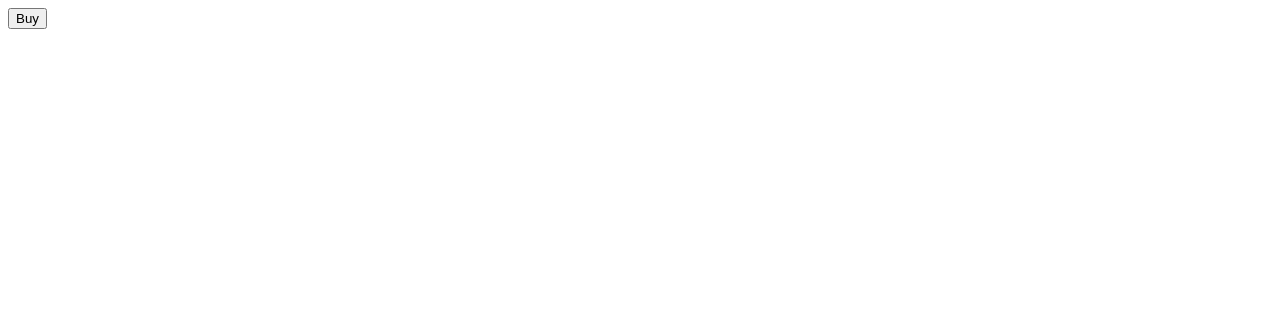
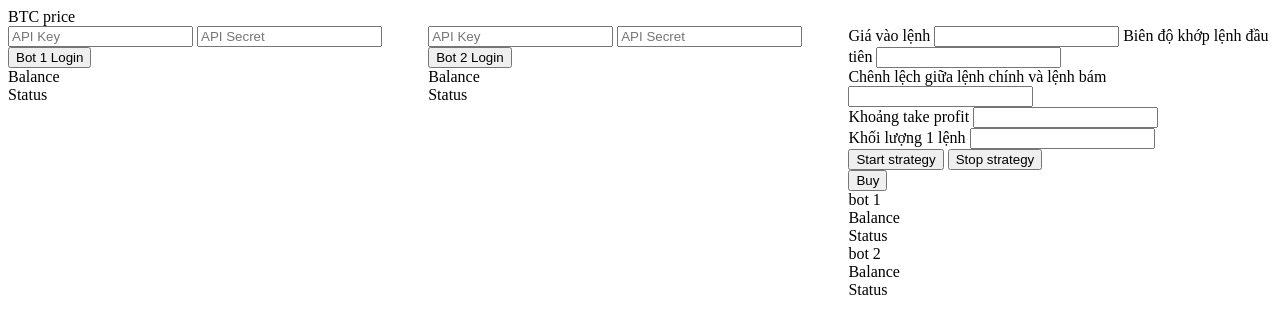
Before and after one commit to muoio/electronjs-binance-bot, an Electron app: page renderer.html in a window 1280 px wide. Drawn offline with Linux system fonts and the light colour scheme; no server answers.

Commit message:
Add files via upload

```diff
--- a/package.json
+++ b/package.json
@@ -10,7 +10,9 @@
     "start": "electron ."
   },
   "dependencies": {
-    "crypto-js": "*"
+    "crypto-js": "*",
+    "ws": "*",
+    "axios": "*"
   },
   "devDependencies": {
     "electron": "16.0.1"
--- a/renderer.html
+++ b/renderer.html
@@ -2,20 +2,116 @@
 
 <head>
   <meta charset="UTF-8">
-  <title>Ma bang</title>
+  <title>Bot binance</title>
   <link rel="stylesheet" type="text/css" href="styles.css"/>
 </head>
 
 <body>
     <div>
+      <label>BTC price<label>
+      <label id="btcPrice">
+    </div>
+    <div class="allBot">
+      <div class="botInfo">
+        <input type="text" placeholder="API Key">
+        <input type="text" placeholder="API Secret">
+        <button id="bot1Login">Bot 1 Login</button>
+        <div>
+          <label>Balance</label>
+          <label id='balance1' class='balance'> </label>
+        </div>
+      <div>
+        <label>Status</label>
+        <label id='status1' class="status"> </label>
+      </div>
+      </div>
+      <div class="botInfo">
+        <input type="text" placeholder="API Key">
+        <input type="text" placeholder="API Secret">
+        <button id="bot2Login">Bot 2 Login</button>
+        <div>
+          <label>Balance</label>
+          <label id='balance2' class='balance'> </label>
+        </div>
+        <div>
+          <label>Status</label>
+          <label id='status2' class="status"> </label>
+        </div>
+      </div>
+    <div>
+
+    <div id="botInput">
+        <div class='botInput_element'>
+            <label> Giá vào lệnh</label>
+            <input type="number" id="center_price">
+            <label> Biên độ khớp lệnh đầu tiên</label>
+            <input type="number" id="gap_first_trade">
+        </div>
+        <div class='botInput_element'>
+            <label> Chênh lệch giữa lệnh chính và lệnh bám</label>
+            <input type="number" id="trades_gap">
+        </div>
+        <div class='botInput_element'>
+            <label> Khoảng take profit</label>
+            <input type="number" id="take_profit_radius">
+        </div>
+        <div class='botInput_element'>
+            <label> Khối lượng 1 lệnh</label>
+            <input type="number" id="quantity">
+        </div>
+        <div id="botControl">
+            <button id="start_bot">Start strategy</button>
+            <button id="stop_bot">Stop strategy</button>
+        </div>
+    </div>
+    <div>
       <button id="buy">Buy</button>
+    </div>
+    <div class='allBots'>
+        <div id='bot1' class='botInfo'>
+            <label id='bot1_status' class='bot_name'> bot 1 </label>
+            <div>
+                Balance
+                <label id='balance1' class='balance'> </label>
+            </div>
+            <div>
+                Status
+                <label id='status1' class="status"> </label>
+            </div>
+            <div id='orders1' class="orders">
+                <label id="mainTrade1"></label>
+                <label id="trailingTrade1"></label>
+            </div>
+        </div>
+
+        <div id='bot2' class='botInfo'>
+            <label id='bot2_status' class='bot_name'> bot 2 </label>
+            <div>
+                Balance
+                <label id='balance2' class='balance'> </label>
+            </div>
+            <div>
+                Status
+                <label id='status2' class="status"> </label>
+            </div>
+            <div id='orders2' class="orders">
+                <label id="mainTrade2"></label>
+                <label id="trailingTrade2"></label>
+            </div>
+
+        </div>
     </div>
   <script>
     const electron = require('electron');
     const { ipcRenderer } = electron;
+
     var buy = document.getElementById("buy");
+    var btcPrice = document.getElementById("btcPrice");
     buy.onclick = function(){
       ipcRenderer.send("action:buy", "BTCUSDT",0.001);
     }
+    ipcRenderer.on("data:price", (event, current_price) => {
+      btcPrice.innerText = current_price;
+    });
   </script>
 </body>
--- a/styles.css
+++ b/styles.css
@@ -1 +1,9 @@
-/* Empty */
+.allBot{
+    display: flex;
+}
+.botInfo{
+    flex: 50%;
+}
+#botInput{
+    display: block;
+}
```
Also changed, not shown: client.js (added, +76 -0 lines), main.js (+17 -24 lines).
